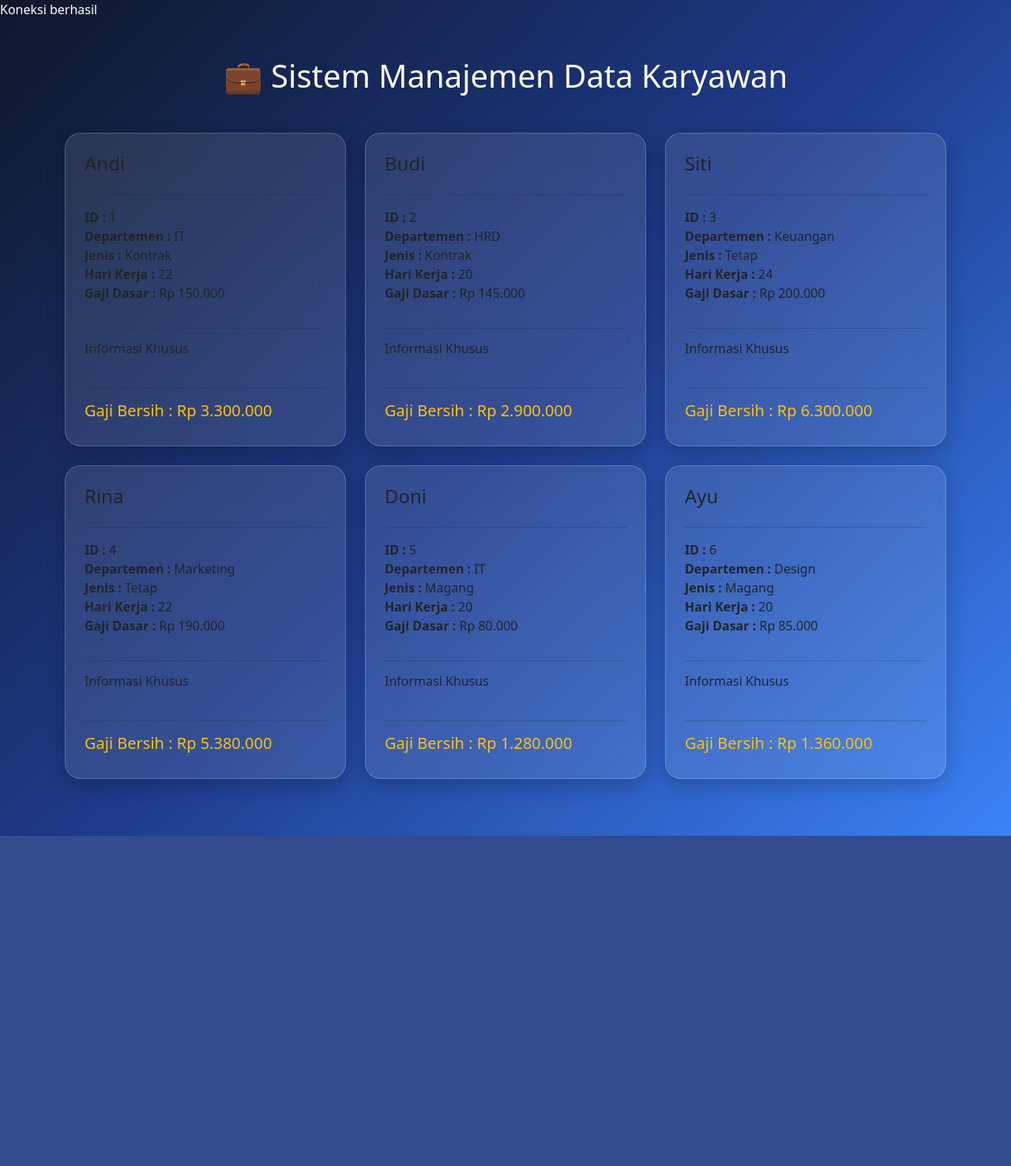
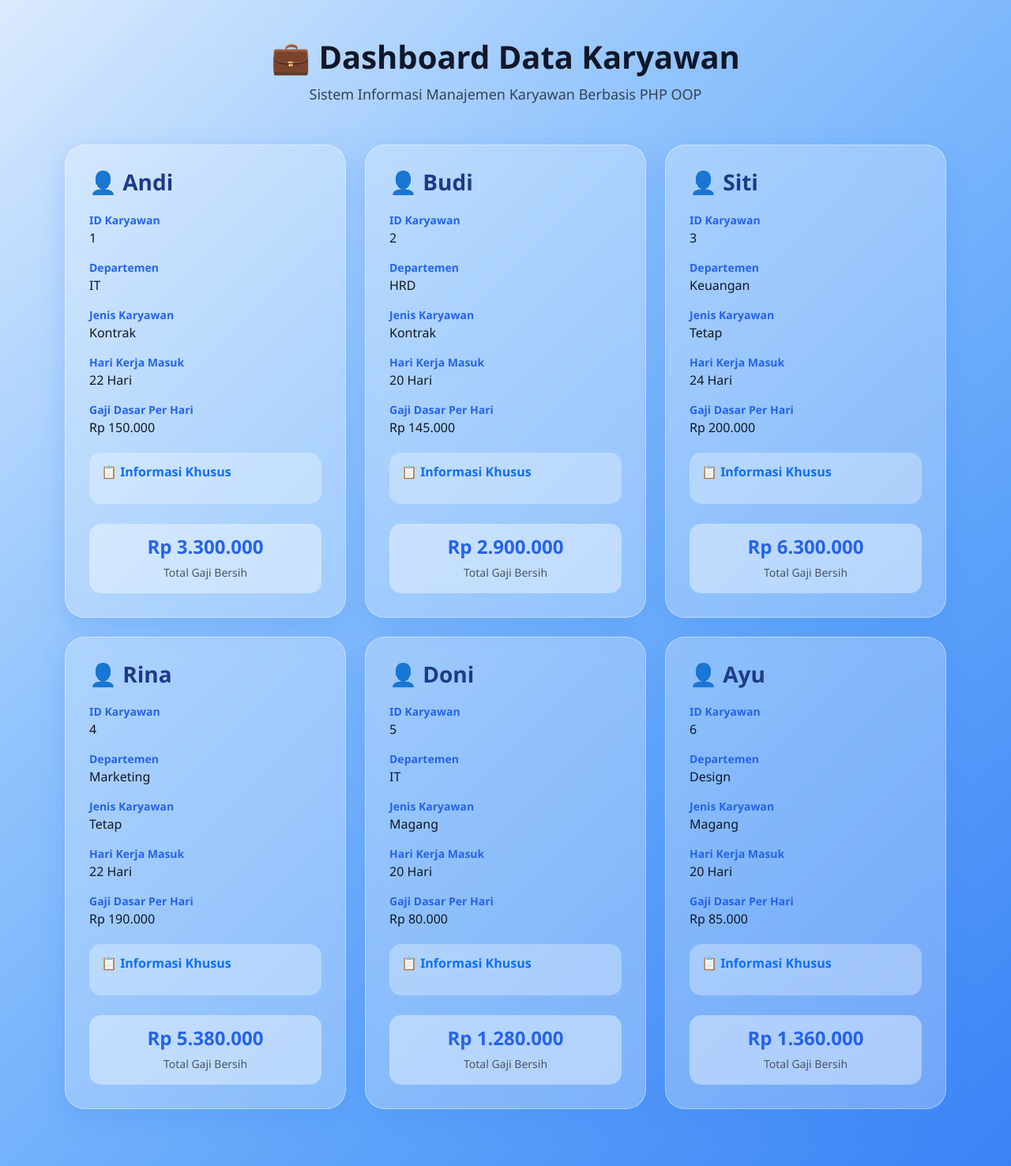
Before and after one commit to deaapriani/UAS_PBO_DeaApriani2, a PHP site: page / in a window 1280 px wide. Shown: the whole page at 79% size. Before the commit the page ends 1058 px from the top, so only its background shows below. Run offline with PHP 8.4, Linux system fonts and the light colour scheme; data comes from the database, SQL or seed files in the repository.

Commit message:
[Tahap 6] Perbaikan Tampilan

```diff
--- a/index.php
+++ b/index.php
@@ -1,5 +1,4 @@
 <?php
-
 require_once 'koneksi.php';
 require_once 'Karyawan.php';
 require_once 'KaryawanKontrak.php';
@@ -8,56 +7,104 @@ require_once 'KaryawanMagang.php';
 
 $db = new Koneksi();
 
-$data = $db->conn->query(
-    "SELECT * FROM tabel_karyawan"
-);
-
+$data = $db->conn->query("SELECT * FROM tabel_karyawan");
 ?>
 
 <!DOCTYPE html>
-<html>
+<html lang="id">
 <head>
-    <title>Dashboard Karyawan</title>
+    <meta charset="UTF-8">
+    <meta name="viewport" content="width=device-width, initial-scale=1.0">
+    <title>Dashboard Data Karyawan</title>
 
-    <link
-    href="https://cdn.jsdelivr.net/npm/bootstrap@5.3.3/dist/css/bootstrap.min.css"
-    rel="stylesheet">
+    <!-- Bootstrap -->
+    <link href="https://cdn.jsdelivr.net/npm/bootstrap@5.3.3/dist/css/bootstrap.min.css" rel="stylesheet">
 
     <style>
-
         body{
-            background:
-            linear-gradient(
+            min-height:100vh;
+            background: linear-gradient(
                 135deg,
-                #0f172a,
-                #1e3a8a,
+                #dbeafe,
+                #93c5fd,
+                #60a5fa,
                 #3b82f6
             );
-
-            min-height:100vh;
-            color:white;
+            font-family:'Segoe UI', sans-serif;
         }
 
-        .card{
-            border:none;
-            border-radius:20px;
+        .header{
+            text-align:center;
+            margin-bottom:50px;
         }
 
-        .glass{
-            background:
-            rgba(255,255,255,0.1);
-
-            backdrop-filter:blur(20px);
-
-            border:
-            1px solid
-            rgba(255,255,255,0.2);
-
-            box-shadow:
-            0 8px 25px
-            rgba(0,0,0,0.2);
+        .header h1{
+            color:#0f172a;
+            font-weight:700;
+            margin-bottom:10px;
         }
 
+        .header p{
+            color:#334155;
+            font-size:18px;
+        }
+
+        .glass-card{
+            background: rgba(255,255,255,0.25);
+            backdrop-filter: blur(15px);
+            border:1px solid rgba(255,255,255,0.4);
+            border-radius:25px;
+            padding:30px;
+            box-shadow:0 10px 30px rgba(59,130,246,0.25);
+            transition:0.3s;
+            height:100%;
+        }
+
+        .glass-card:hover{
+            transform:translateY(-8px);
+        }
+
+        .nama{
+            color:#1e3a8a;
+            font-weight:700;
+            margin-bottom:20px;
+        }
+
+        .label{
+            color:#2563eb;
+            font-size:14px;
+            font-weight:600;
+        }
+
+        .isi{
+            color:#0f172a;
+            margin-bottom:15px;
+        }
+
+        .khusus{
+            background:rgba(255,255,255,0.3);
+            border-radius:15px;
+            padding:15px;
+            margin-top:20px;
+        }
+
+        .gaji{
+            margin-top:25px;
+            text-align:center;
+            background:rgba(255,255,255,0.4);
+            padding:15px;
+            border-radius:15px;
+        }
+
+        .gaji h4{
+            color:#2563eb;
+            font-weight:bold;
+            margin-bottom:5px;
+        }
+
+        .gaji small{
+            color:#475569;
+        }
     </style>
 
 </head>
@@ -65,115 +112,95 @@ $data = $db->conn->query(
 
 <div class="container py-5">
 
-    <h1 class="text-center mb-5">
-        💼 Sistem Manajemen Data Karyawan
-    </h1>
+    <div class="header">
+        <h1>💼 Dashboard Data Karyawan</h1>
+        <p>Sistem Informasi Manajemen Karyawan Berbasis PHP OOP</p>
+    </div>
 
     <div class="row">
 
         <?php
-
         while($row = $data->fetch_assoc())
         {
-
             switch($row['jenis_karyawan'])
             {
-
                 case 'Kontrak':
-
-            $karyawan =
-            new KaryawanKontrak($row);
-
+                    $karyawan = new KaryawanKontrak($row);
                     break;
 
                 case 'Tetap':
-
-            $karyawan =
-            new KaryawanTetap($row);
-
+                    $karyawan = new KaryawanTetap($row);
                     break;
 
                 case 'Magang':
-
-            $karyawan =
-            new KaryawanMagang($row);
-
+                    $karyawan = new KaryawanMagang($row);
                     break;
             }
-
         ?>
 
         <div class="col-md-4 mb-4">
 
-            <div class="card glass p-4 h-100">
+            <div class="glass-card">
 
-                <h4>
-                    <?= $row['nama_karyawan']; ?>
-                </h4>
+                <h3 class="nama">
+                    👤 <?= $row['nama_karyawan']; ?>
+                </h3>
 
-                <hr>
+                <div class="label">ID Karyawan</div>
+                <div class="isi">
+                    <?= $row['id_karyawan']; ?>
+                </div>
 
-                <p>
+                <div class="label">Departemen</div>
+                <div class="isi">
+                    <?= $row['departemen']; ?>
+                </div>
 
-                    <b>ID :</b>
-                    <?= $row['id_karyawan']; ?>
+                <div class="label">Jenis Karyawan</div>
+                <div class="isi">
+                    <?= $row['jenis_karyawan']; ?>
+                </div>
 
-                    <br>
+                <div class="label">Hari Kerja Masuk</div>
+                <div class="isi">
+                    <?= $row['hari_kerja_masuk']; ?> Hari
+                </div>
 
-                    <b>Departemen :</b>
-                    <?= $row['departemen']; ?>
-
-                    <br>
-
-                    <b>Jenis :</b>
-                    <?= $row['jenis_karyawan']; ?>
-
-                    <br>
-
-                    <b>Hari Kerja :</b>
-                    <?= $row['hari_kerja_masuk']; ?>
-
-                    <br>
-
-                    <b>Gaji Dasar :</b>
-
-                    Rp
-                    <?= number_format(
+                <div class="label">Gaji Dasar Per Hari</div>
+                <div class="isi">
+                    Rp <?= number_format(
                         $row['gaji_dasar_per_hari'],
                         0,
                         ',',
                         '.'
                     ); ?>
+                </div>
 
-                </p>
+                <div class="khusus">
 
-                <hr>
-
-                <h6>
-                    Informasi Khusus
+                    <h6 class="text-primary fw-bold mb-3">
+                        📋 Informasi Khusus
                     </h6>
 
-                <p>
-                    <?= $karyawan
-                    ->tampilkanProfilKaryawan(); ?>
-                </p>
+                    <?= $karyawan->tampilkanProfilKaryawan(); ?>
 
-                <hr>
+                </div>
 
-                <h5 class="text-warning">
+                <div class="gaji">
 
-                    Gaji Bersih :
-
+                    <h4>
                         Rp
                         <?= number_format(
-                        $karyawan
-                        ->hitungGajiBersih(),
+                            $karyawan->hitungGajiBersih(),
                             0,
                             ',',
                             '.'
                         ); ?>
+                    </h4>
 
-                </h5>
+                    <small>Total Gaji Bersih</small>
+
+                </div>
 
             </div>
 
--- a/koneksi.php
+++ b/koneksi.php
@@ -1,5 +1,4 @@
 <?php
-
 class Koneksi
 {
     public $conn;
@@ -14,14 +13,8 @@ class Koneksi
         );
 
         if ($this->conn->connect_error) {
-            die(
-                "Koneksi gagal: " .
-                $this->conn->connect_error
-            );
+            die("Koneksi gagal : " . $this->conn->connect_error);
         }
-
-        echo "Koneksi berhasil";
     }
 }
-
 ?>
```
Lines whose indentation alone changed are shown as unchanged.
